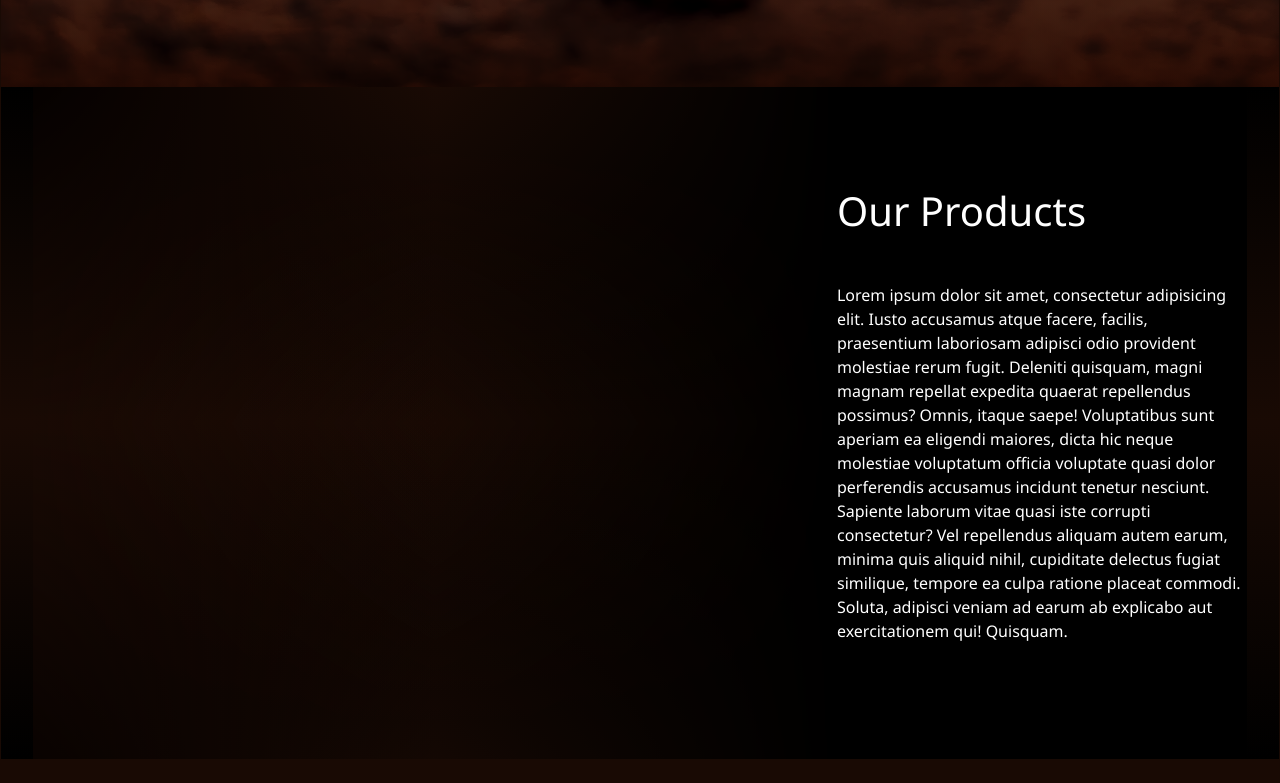
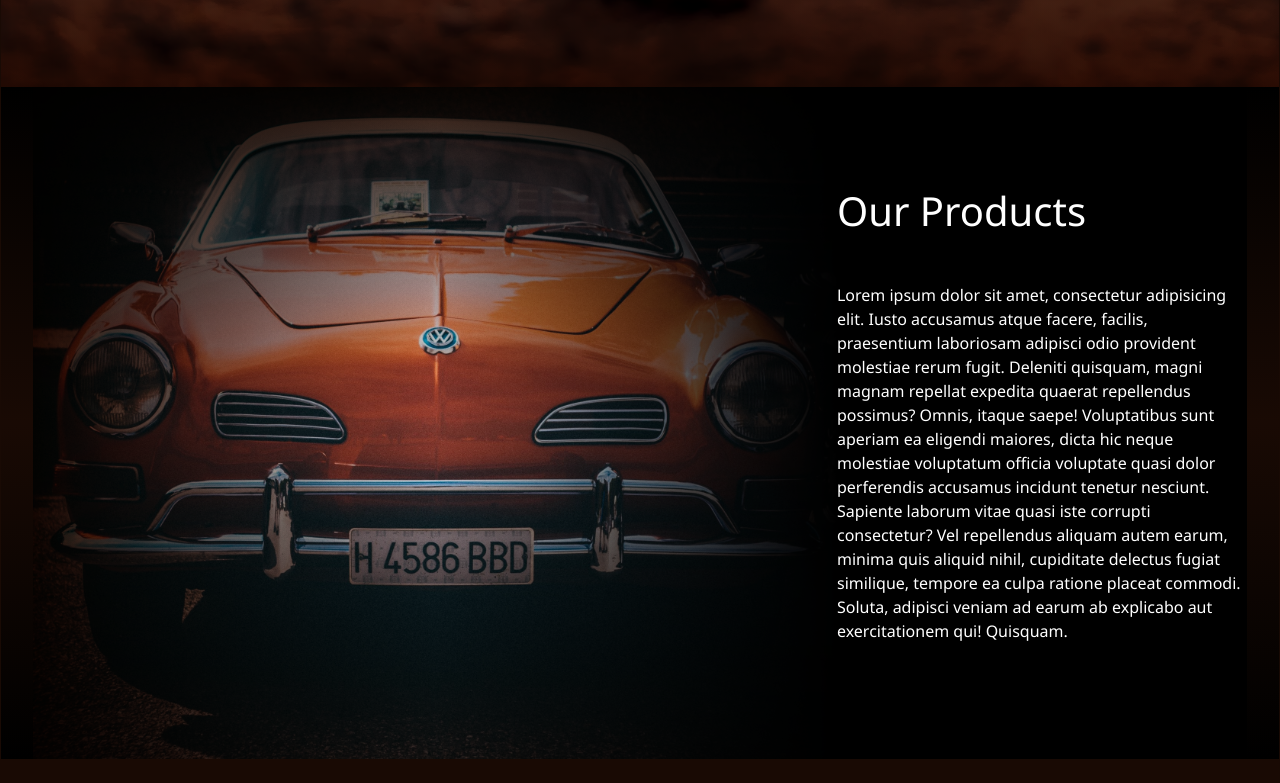
Before and after one commit to IvanL24/cpnt-260-final, a plain HTML site: page final-260/html/homepage.html in a window 1280 px wide. Shown: the part 1177-1960 px from the top of the page. Drawn offline with nearby package versions, Linux system fonts and the light colour scheme.

Commit message:
background text added

```diff
--- a/final-260/css/homepage.css
+++ b/final-260/css/homepage.css
@@ -41,7 +41,7 @@ h2 {
   background-image:
     linear-gradient( to  top,  #190a04c7, rgba(128, 0, 255, 0), #190a04),
     linear-gradient( to  right, #190a04, rgba(128, 0, 255, 0), rgb(0, 0, 0)),
-    url(../img/full/text-background.jpg);
+    url(../img/lrg/text-background.jpg);
 }
 
 .long-form .text  {
```
